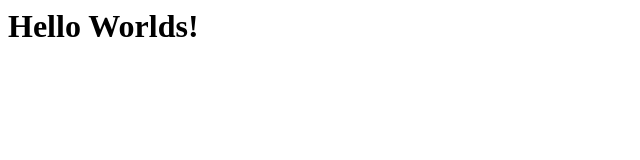
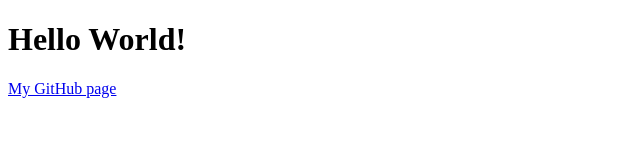
Before and after one commit to iansp2/codecademy, a plain HTML site: page hello_world.html in a window 1280 px wide. Shown: the whole page, without its empty margins (0-640 px from the left). Drawn offline with Linux system fonts and the light colour scheme.

Commit message:
"added html file type, head, body, and hyperlink"

```diff
--- a/hello_world.html
+++ b/hello_world.html
@@ -1 +1,13 @@
-<h1>Hello Worlds!</h1>
+<!DOCTYPE html>
+<html>
+
+<head>
+    <title>My coding journal</title>
+</head>
+
+<body>
+    <h1>Hello World!</h1>
+    <a href="https://github.com/iansp2/">My GitHub page</a>
+</body>
+
+</html>
```
